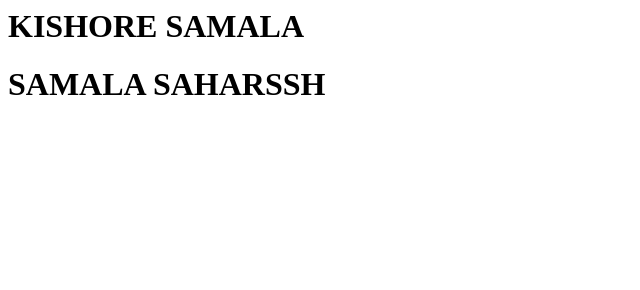
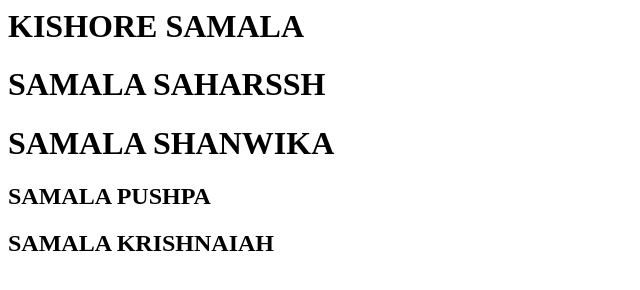
Before and after one commit to KISHORESAMALA1725/first-repo, a plain HTML site: page static-website/index.html in a window 1280 px wide. Shown: the whole page, without its empty margins (0-640 px from the left). Drawn offline with Linux system fonts and the light colour scheme.

Commit message:
Update index.html

```diff
--- a/static-website/index.html
+++ b/static-website/index.html
@@ -1,2 +1,5 @@
 <h1>KISHORE SAMALA</h1>
 <h1>SAMALA SAHARSSH</h1>
+<h1>SAMALA SHANWIKA</h1>
+<h2>SAMALA PUSHPA</h2>
+<h2>SAMALA KRISHNAIAH</h2>
```
